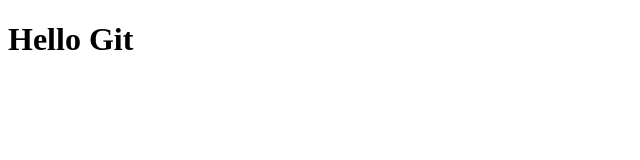
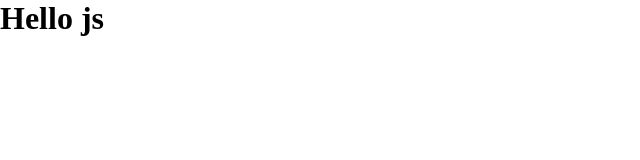
Before and after one commit to FarruhRahimov/git-course, a plain HTML site: page index.html in a window 1280 px wide. Shown: the whole page, without its empty margins (0-640 px from the left). Drawn offline with Linux system fonts and the light colour scheme.

Commit message:
first commit

```diff
--- a/index.html
+++ b/index.html
@@ -5,8 +5,13 @@
     <meta http-equiv="X-UA-Compatible" content="IE=edge" />
     <meta name="viewport" content="width=device-width, initial-scale=1.0" />
     <title>git course</title>
+    <style>
+        *{margin:0;
+        padding:0}
+    </style>
   </head>
   <body>
     <h1>Hello Git</h1>
   </body>
+  <script src="./script.js"></script>
 </html>
--- /dev/null
+++ b/script.js
@@ -0,0 +1 @@
+document.body.innerHTML = '<h1>Hello js</h1>'
```
